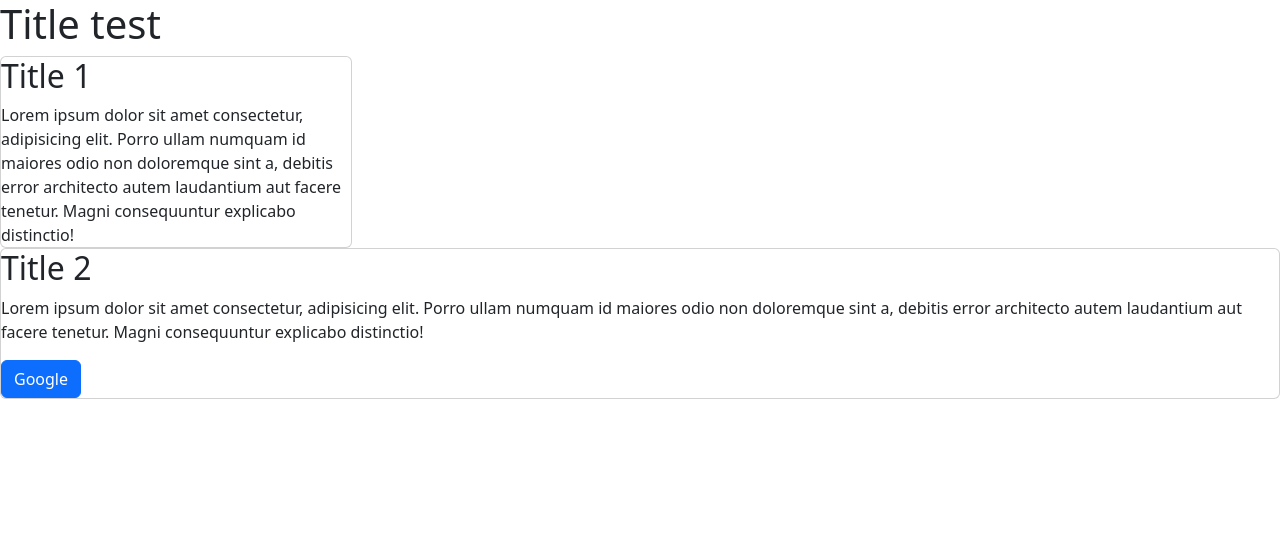
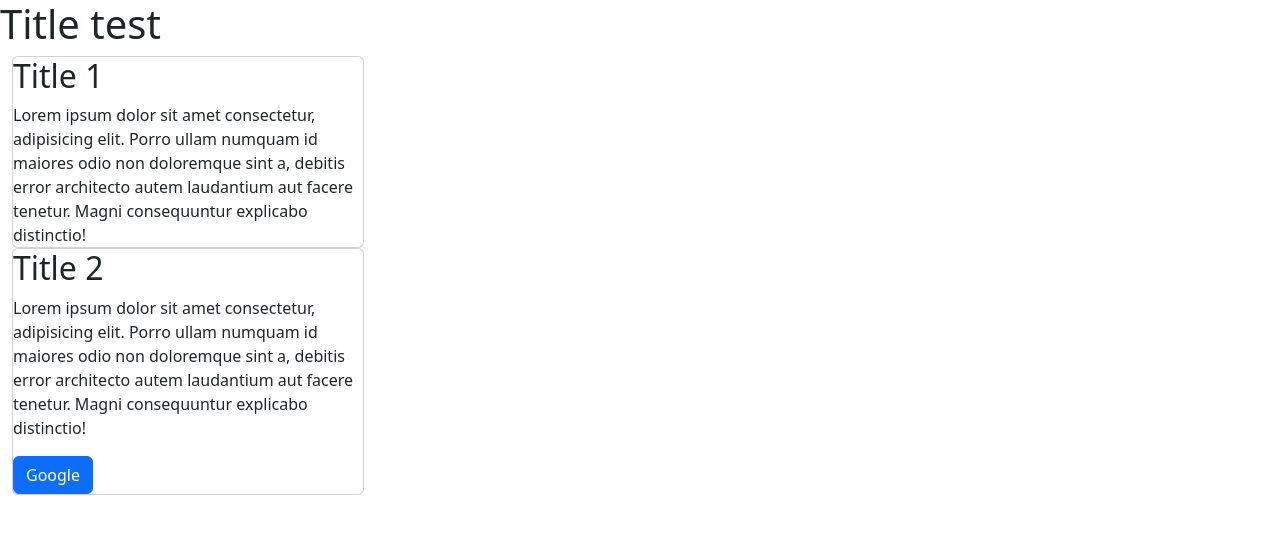
Before and after one commit to luca087/website-project-1, a plain HTML site: page index.html in a window 1280 px wide. Drawn offline with nearby package versions, Linux system fonts and the light colour scheme.

Commit message:
Update index.html

```diff
--- a/index.html
+++ b/index.html
@@ -12,14 +12,14 @@
         <h1>Title test</h1>
     </header>
     <main>
-        <div>
+        <div class="container-fluid">
             <div class="card" style="width: 22rem;">
             <h2 class="card-title">Title 1</h2>
                 <div class="card=body">
                     <p class="card-text">Lorem ipsum dolor sit amet consectetur, adipisicing elit. Porro ullam numquam id maiores odio non doloremque sint a, debitis error architecto autem laudantium aut facere tenetur. Magni consequuntur explicabo distinctio!</p>
                 </div>
             </div>
-            <div class="card">
+            <div class="card" style="width: 22rem;">
             <h2 class="card-title">Title 2</h2>
                 <div class="card=body">
                     <p class="card-text">Lorem ipsum dolor sit amet consectetur, adipisicing elit. Porro ullam numquam id maiores odio non doloremque sint a, debitis error architecto autem laudantium aut facere tenetur. Magni consequuntur explicabo distinctio!</p>
```
